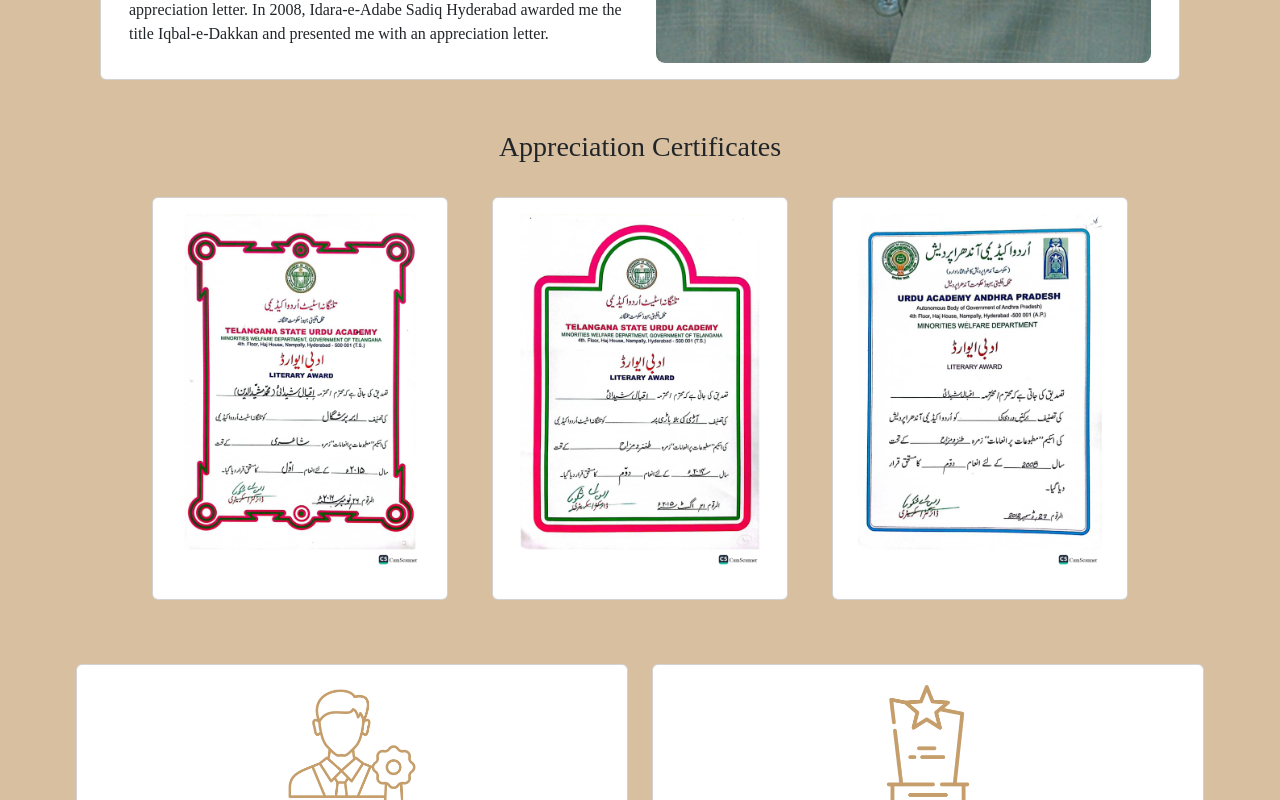
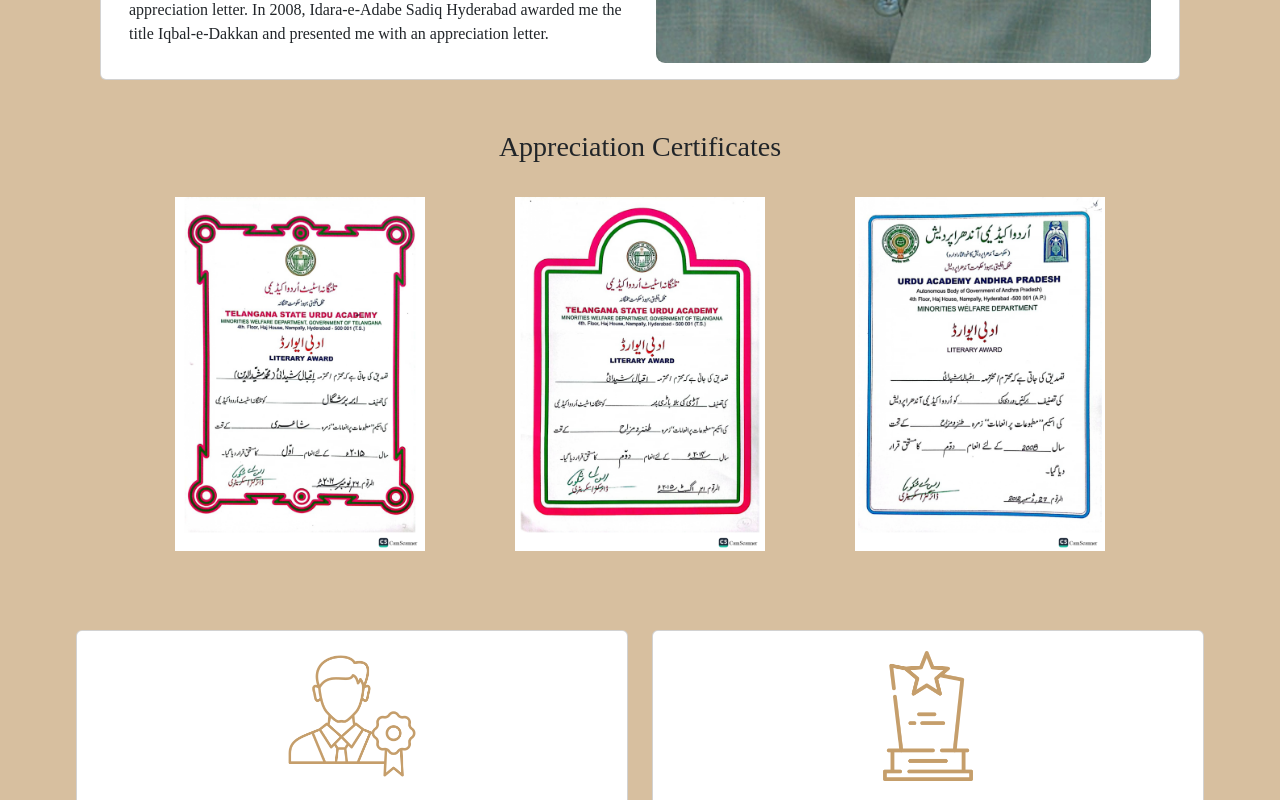
Before and after one commit to ibrahim9989/iqbal-shaidai, a React (Create React App) app: page /About in a window 1280 px wide. Shown: the part 609-1409 px from the top of the page. Built offline with nearby package versions, Linux system fonts and the light colour scheme; a web font is replaced by a local one.

Commit message:
Update Photos.jsx

```diff
--- a/src/components/Photos.jsx
+++ b/src/components/Photos.jsx
@@ -7,7 +7,7 @@
       <h3 className="head-photos-title">Appreciation Certificates</h3>
       <div className="row certificates-container">
         <div className="col-lg-3">
-          <div className="card certificate-card">
+          <div className="card-crt">
             <div className="card-body card-body-container">
               <div className="img-container">
                 <img
@@ -20,7 +20,7 @@
           </div>
         </div>
         <div className="col-lg-3">
-          <div className="card certificate-card">
+          <div className="card-crt">
             <div className="card-body card-body-container">
               <div className="img-container">
                 <img
@@ -33,7 +33,7 @@
           </div>
         </div>
         <div className="col-lg-3">
-          <div className="card certificate-card">
+          <div className="card-crt">
             <div className="card-body card-body-container">
               <div className="img-container">
                 <img
```
